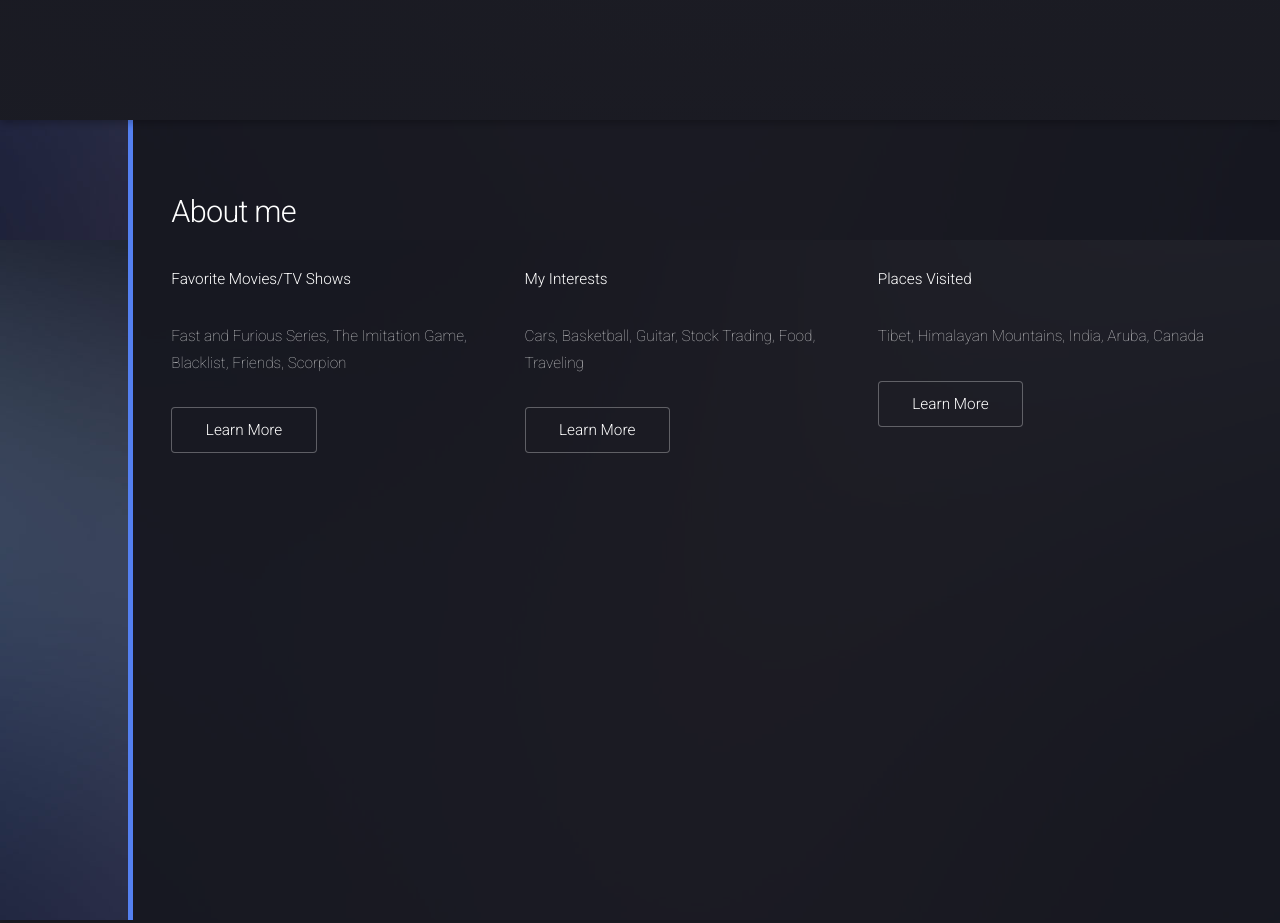
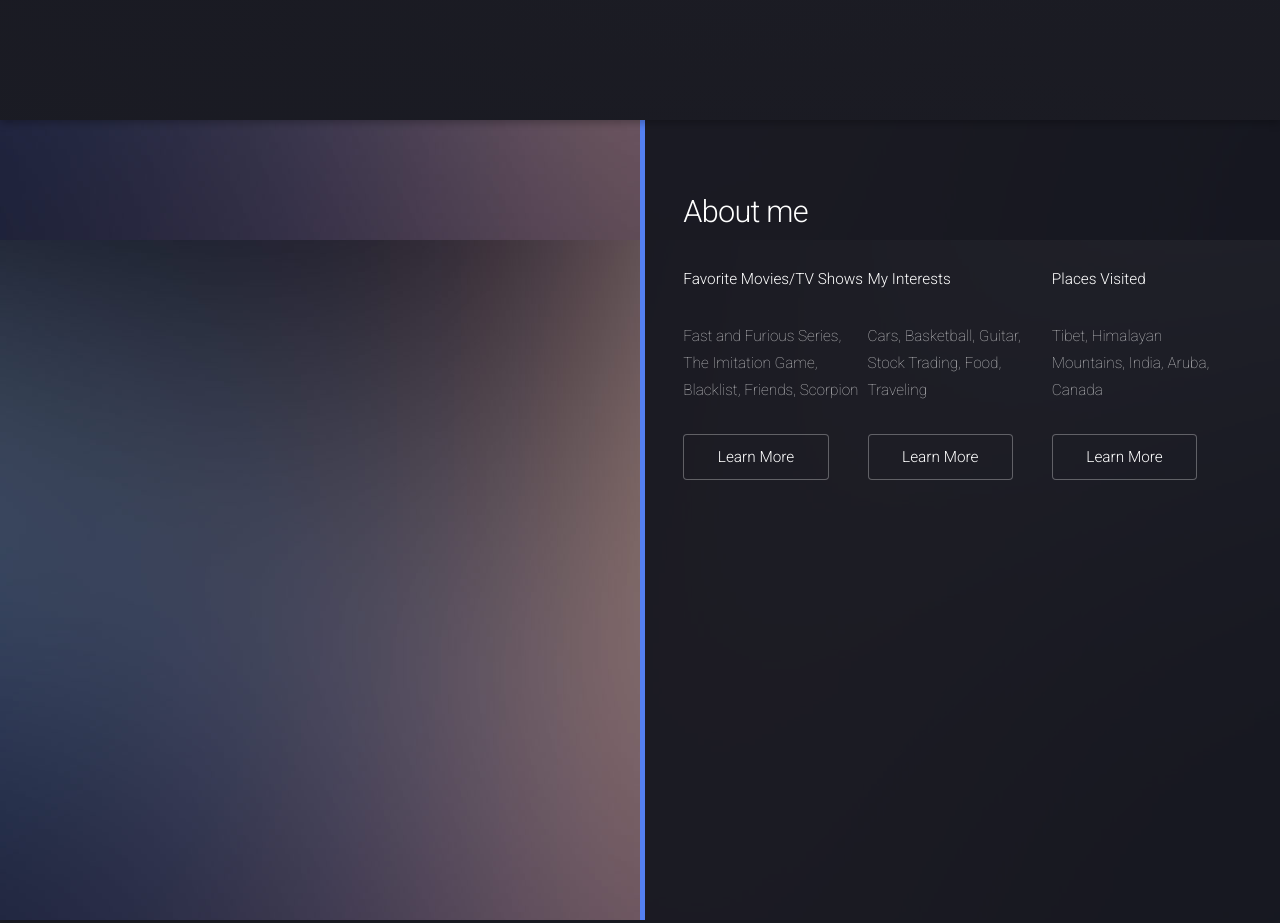
Before and after one commit to vk555/personal-website, a plain HTML site: page index.html in a window 1280 px wide. Shown: the part 680-1603 px from the top of the page. Drawn offline with nearby package versions, Linux system fonts and the light colour scheme; files that its build step writes are made by us from their sources; files whose address does not match are found by name.

Commit message:
fix about me

```diff
--- a/index.html
+++ b/index.html
@@ -53,7 +53,7 @@
 			<!-- intro -->
             <section id="intro" class="spotlight style2 right">
 					<span class="image fit main"><img src="images/pic03.jpg" alt="" /></span>
-					<div class="content" style="margin: 0px auto; width: 90%">
+					<div class="content" style="margin: 0px auto; width: 50%">
 						<header>
 							<h2>About me</h2>
 
```
